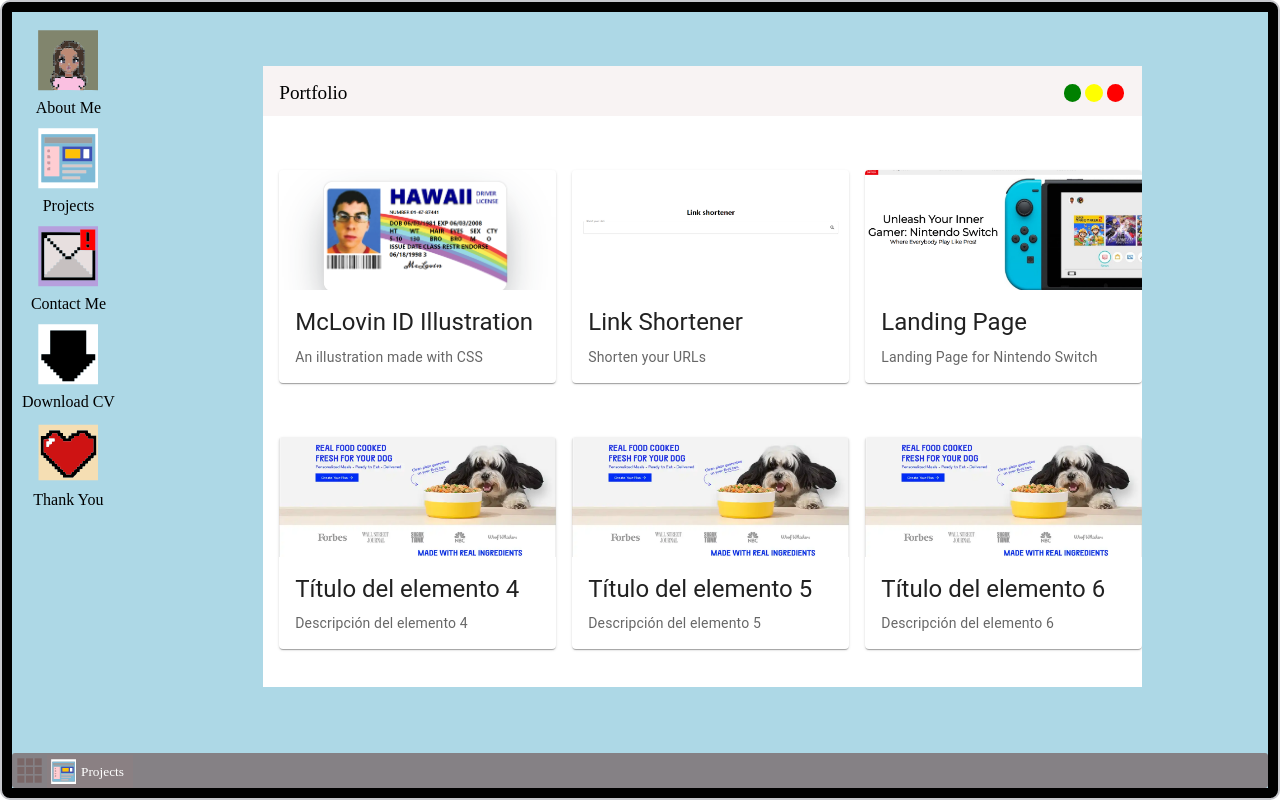
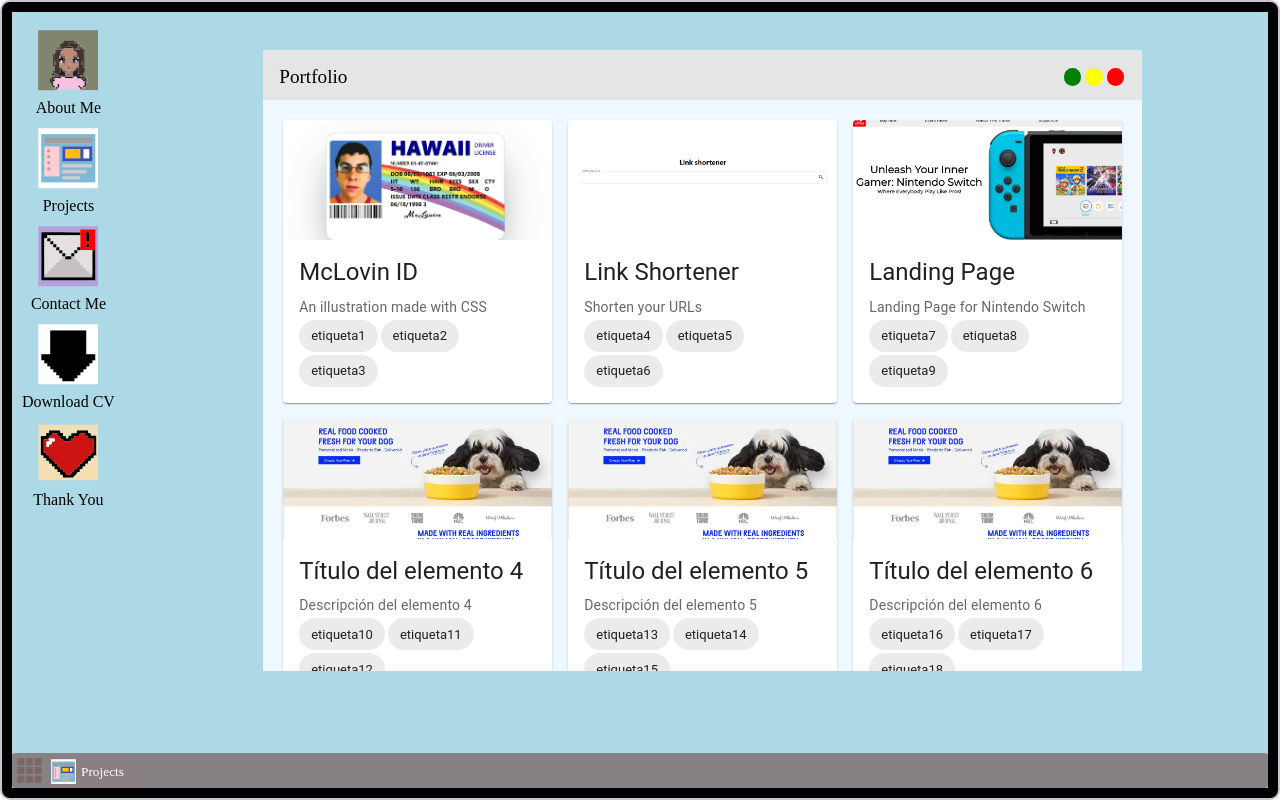
Before and after one commit to cathydev/Web-OS-System, a Next.js app: page / in a window 1280 px wide. Both pictures are taken after a click on the button "LOGIN". Built offline with nearby package versions, Linux system fonts and the light colour scheme.

Commit message:
Add styles file and small design changes

```diff
--- a/src/components/AboutMe/AboutMe.js
+++ b/src/components/AboutMe/AboutMe.js
@@ -1,9 +1,8 @@
 import Grid from '@mui/material/Grid';
-import styles from "../../styles/AboutMe.module.css";
+import styles from "@/styles/AboutMe.module.css";
 import WindowLayout from "../WindowLayout/WindowLayout";
 import Image from 'next/image';
 import portrait from "../../../public/Icons/portrait.svg";
-
 
 const AboutMe = ({ close }) => {
   return (
--- a/src/components/Projects/Projects.js
+++ b/src/components/Projects/Projects.js
@@ -1,14 +1,9 @@
 import WindowLayout from "../WindowLayout/WindowLayout";
-import Grid from '@mui/material/Grid';
-import Card from '@mui/material/Card';
-import CardContent from '@mui/material/CardContent';
-import CardMedia from '@mui/material/CardMedia';
-import Typography from '@mui/material/Typography';
-import { CardActionArea } from '@mui/material';
+import { Grid, Card, CardContent, CardMedia, Typography, CardActionArea, Chip } from '@mui/material';
 
 const projectsElement = [
   {
-    "title": "McLovin ID Illustration",
+    "title": "McLovin ID",
     "description": "An illustration made with CSS",
     "image": "Images/project1.png",
     "url": "https://mclovin-id-generator.vercel.app/",
@@ -56,13 +51,13 @@
   }
 ]
 
-
 const Projects = ({ close }) => {
   return (
     <WindowLayout closeWindow={close}>
+      <Grid container spacing={2} sx={{ padding: "20px", background: "#f0f8ff" }}>
         {
           projectsElement.map((item, index) => (
-            <Grid item xs={12} sm={6} md={4} key={index} sx={{padding: { xs: "0 16px", lg: 0}, margin: { xs: "0 16px", sm: 0} }}>
+            <Grid item xs={12} sm={6} md={4} key={index} sx={{ padding: { xs: "0 16px", lg: 0 }, margin: { xs: "0 16px", sm: 0 } }}>
               <Card sx={{ maxWidth: { xs: "-webkit-fill-available", sm: "220", md: 380 } }}>
                 <CardActionArea>
                   <CardMedia
@@ -78,12 +73,18 @@
                     <Typography variant="body2" color="text.secondary">
                       {item.description}
                     </Typography>
+                    <div>
+                      {item.tags.map((tag, tagIndex) => (
+                        <Chip key={tagIndex} label={tag} sx={{margin: "3px 3px 0 0"}} />
+                      ))}
+                    </div>
                   </CardContent>
                 </CardActionArea>
               </Card>
             </Grid>
           ))
         }
+      </Grid>
     </WindowLayout>
   );
 };
--- a/src/components/WindowLayout/WindowLayout.js
+++ b/src/components/WindowLayout/WindowLayout.js
@@ -1,6 +1,7 @@
 import { useState } from 'react';
 import Grid from '@mui/material/Grid';
 import { IsItMobile } from '@/utils/utils';
+import styles from "@/styles/WindowsLayout.module.css"
 
 export default function WindowLayout({ children, closeWindow }) {
     const [isMaximized, setIsMaximized] = useState(true);
@@ -10,11 +11,11 @@
         setIsMaximized(!isMaximized);
     };
 
-    const gridSize = isMaximized && !isMobile ? { width: '70%', height: '80%', right: "10%", top: "7%" } : { width: '100%', height: 'calc(100% - 35px)', right: "0", top: "0" };
+    const gridSize = isMaximized && !isMobile ? { width: '70%', height: '80%', right: "10%", top: "7%" } : { width: '100%', height: 'calc(100% - 35px)', right: "0", bottom: "35px" };
 
     return (
-        <Grid container spacing={2} sx={{ margin: 0, color: "black", background: "white", position: "absolute", overflowY: "scroll", ...gridSize }}>
-            <Grid item xs={12} sx={{ display: 'flex', background: "#e4d2d245", cursor: "grab", padding: "0 16px", height: "50px" }}>
+        <Grid container spacing={2} className={styles.container} sx={{ ...gridSize }}>
+            <Grid item xs={12} className={styles.nav}>
                 <div className="title">
                     <span className='window-title'>Portfolio</span>
                 </div>
--- /dev/null
+++ b/src/styles/WindowsLayout.module.css
@@ -0,0 +1,18 @@
+.container {
+  margin: 0;
+  color: #000;
+  background: #fff;
+  position: absolute;
+  overflow-y: scroll;
+}
+
+.nav {
+  position: sticky;
+  top: 0;
+  z-index: 2;
+  display: flex;
+  background: #e5e5e5;
+  cursor: grab;
+  padding: 0 16px;
+  height: 50px;
+}
```
